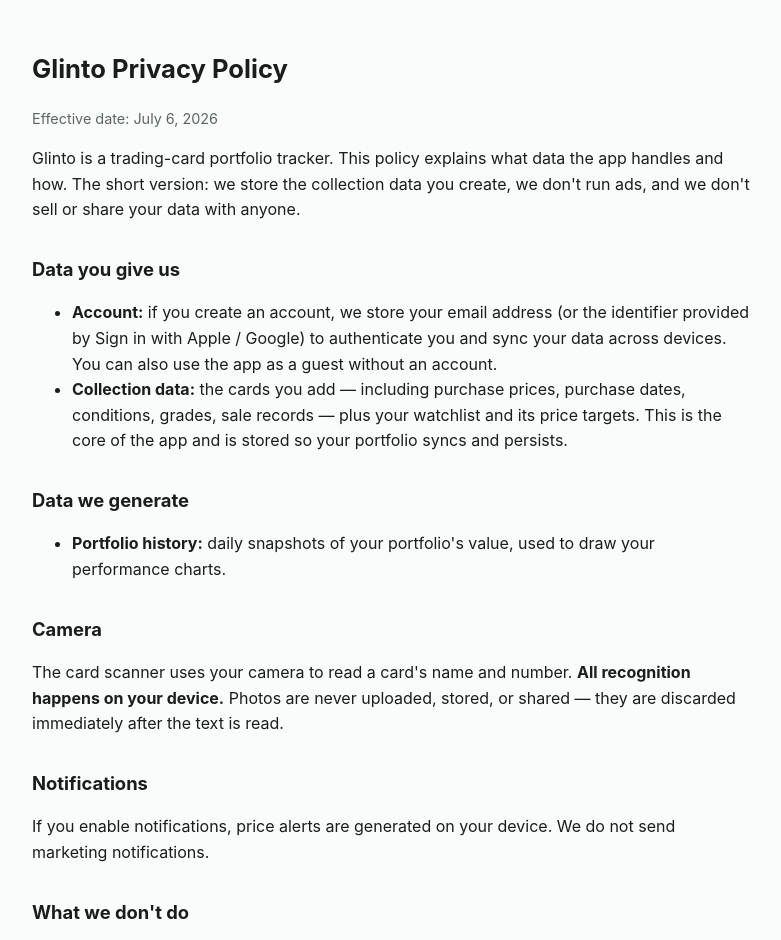
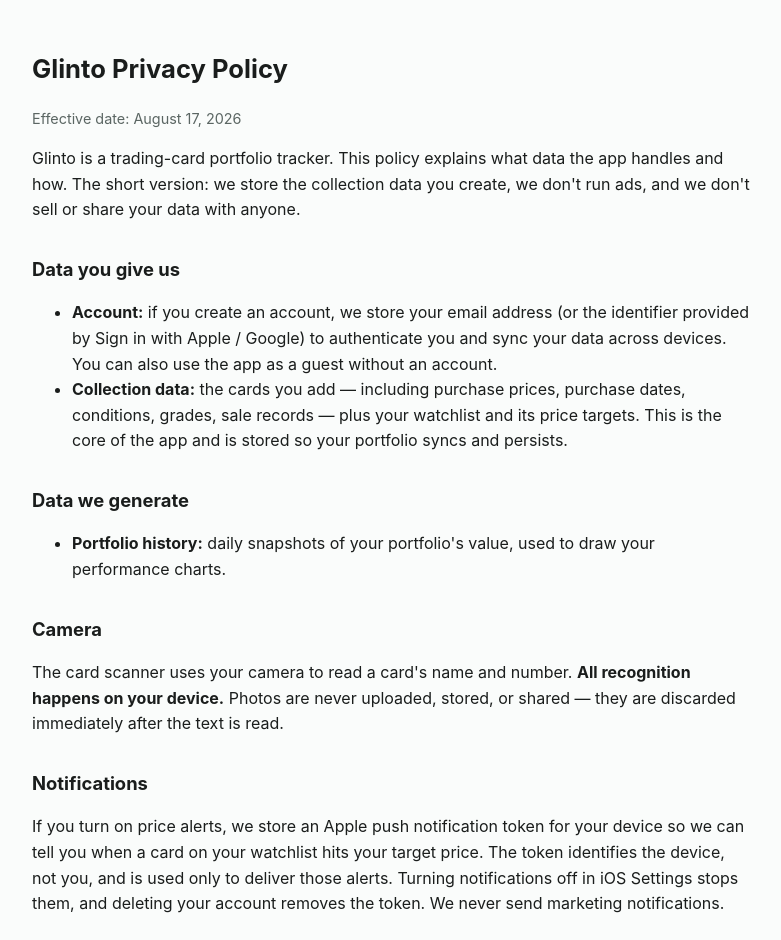
Before and after one commit to blitz774/glinto-legal, a plain HTML site: page privacy.html in a window 1280 px wide. Shown: the top 940 px of the page, without its empty margins (248-1029 px from the left). Drawn offline with Linux system fonts and the light colour scheme.

Commit message:
privacy: disclose APNs push token for price alerts
The app registers a device token with the server (ZenithApp.swift) so
wantlist alerts can be delivered as push. The policy still described
alerts as generated on-device, which stopped being true when APNs
shipped. App Store Connect's privacy questionnaire declares the token
as collected, so the two have to agree.

```diff
--- a/privacy.html
+++ b/privacy.html
@@ -18,7 +18,7 @@
 </head>
 <body>
 <h1>Glinto Privacy Policy</h1>
-<p class="meta">Effective date: July 6, 2026</p>
+<p class="meta">Effective date: August 17, 2026</p>
 
 <p>Glinto is a trading-card portfolio tracker. This policy explains what data the
 app handles and how. The short version: we store the collection data you create,
@@ -49,8 +49,11 @@ uploaded, stored, or shared — they are discarded immediately after the text is
 read.</p>
 
 <h2>Notifications</h2>
-<p>If you enable notifications, price alerts are generated on your device. We do
-not send marketing notifications.</p>
+<p>If you turn on price alerts, we store an Apple push notification token for your
+device so we can tell you when a card on your watchlist hits your target price.
+The token identifies the device, not you, and is used only to deliver those
+alerts. Turning notifications off in iOS Settings stops them, and deleting your
+account removes the token. We never send marketing notifications.</p>
 
 <h2>What we don't do</h2>
 <ul>
```
